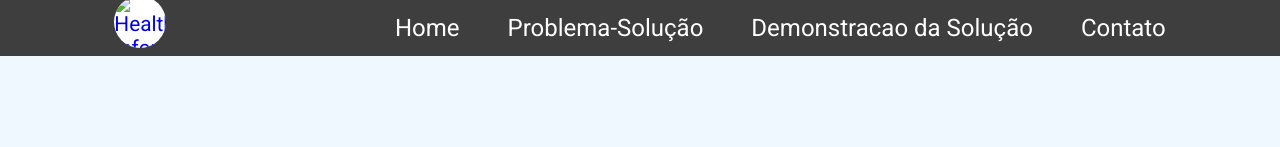
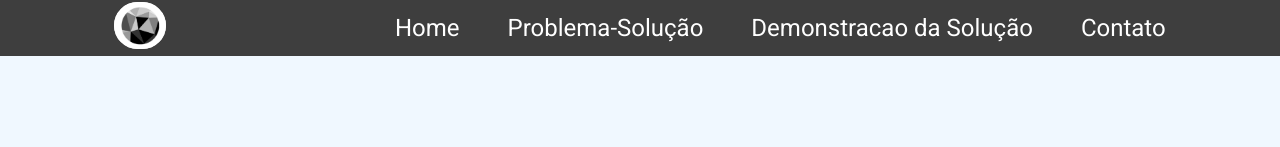
Before and after one commit to erickmolina2002/GS-page-html-aplication, a plain HTML site: page problemSolution.html in a window 1280 px wide. Shown: the top 147 px of the page. Drawn offline with Linux system fonts and the light colour scheme; the site is published under a folder, as on GitHub Pages, so addresses that start at the root find nothing.

Commit message:
fix: path img

```diff
--- a/problemSolution.html
+++ b/problemSolution.html
@@ -13,7 +13,7 @@
 
 <body>
     <menu>
-        <a class="logo" href="./index.html"><img src="/assets/image/minilogo.png" alt="HealthTime Informer"></a>
+        <a class="logo" href="./index.html"><img src="./assets/image/minilogo.png" alt="HealthTime Informer"></a>
         <div id="menu-text">
             <a href="./index.html">Home</a>
             <a href="./problemSolution.html">Problema-Solução</a>
```
